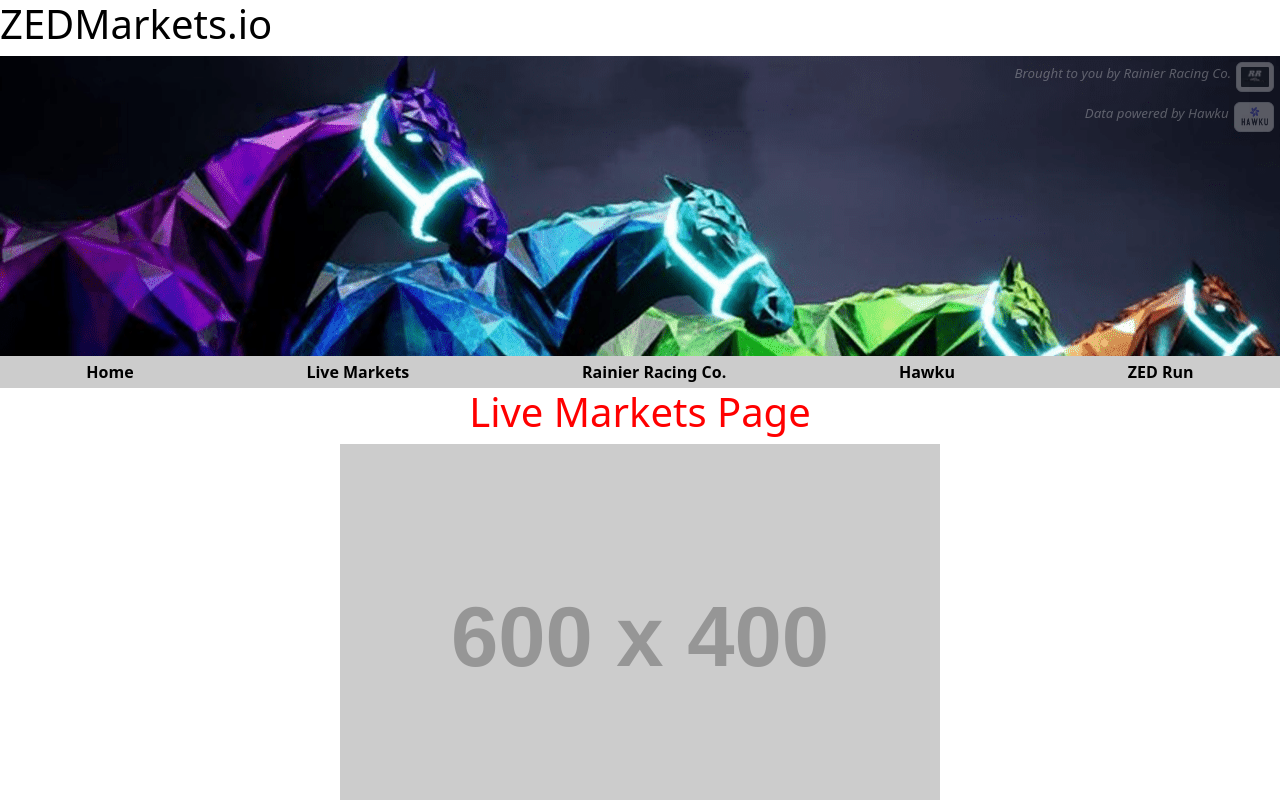
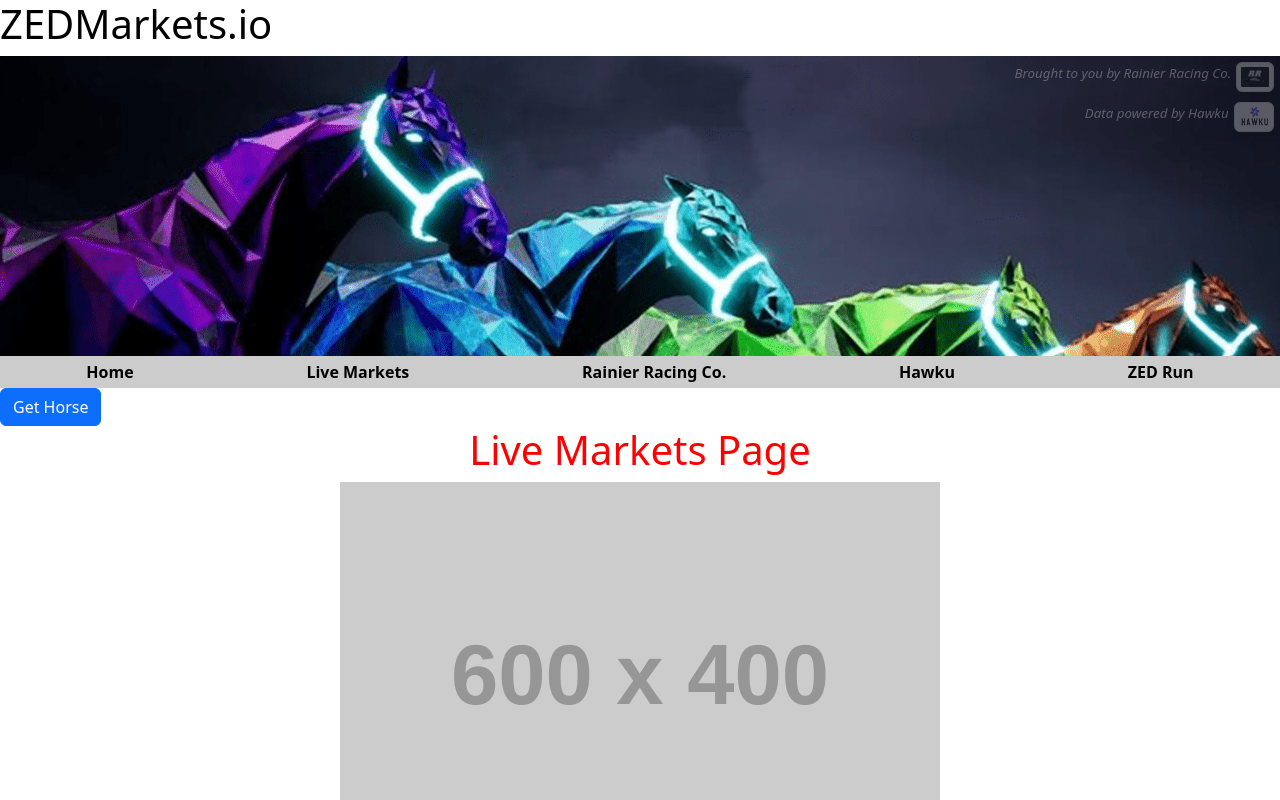
Before and after one commit to Rainier-Racing-Co/zedmarkets, a React (Create React App) app: page /markets in a window 1280 px wide. Shown: the top 800 px of the page. Built offline with nearby package versions, Linux system fonts and the light colour scheme.

Commit message:
Adds API call for individual horse queries. Do not have input available for user. Unsure how to pass horse_ID from form back up to state for query.

```diff
--- a/src/components/App.js
+++ b/src/components/App.js
@@ -6,9 +6,84 @@ import 'bootstrap/dist/css/bootstrap.min.css';
 import LandingPage from './LandingPage.js';
 import LiveMarkets from './LiveMarkets.js';
 import {Route, Routes} from 'react-router-dom';
+import axios from 'axios';
 
+const GRAPHQL_API = 'https://zed-ql.zed.run/graphql';
+const GET_HORSE_DATA_QUERY = `
+query($input: HorseInput) {
+	horse(input: $input) {
+		name
+		nft_id
+		img_url
+		gen
+		bloodline
+		breed_type
+		color
+		inserted_at
+		last_breeding_reset
+		breeding_counter
+		horse_type
+		race_statistic {
+			first_place_finishes
+			second_place_finishes
+			third_place_finishes
+			number_of_races
+			win_rate
+		}
+    offsprings {
+			bloodline
+			breed_type
+			color
+			gen
+			horse_type
+			nft_id
+			race_statistic {
+				first_place_finishes
+				second_place_finishes
+				third_place_finishes
+				number_of_races
+				win_rate
+				positions_per_distance{
+					distance
+					positions{
+						frequency
+						position
+					}
+				}
+			}
+	  }
+  }
+}
+`;
 
 class App extends React.Component {
+  constructor(props) {
+    super(props);
+    this.state = {
+      horses: []
+    };
+  }
+
+  getHorse = async () => {
+    try{
+      const queryResult = await axios.post(
+        GRAPHQL_API, {
+          query: GET_HORSE_DATA_QUERY,
+          variables: {
+            "input": {
+              "horse_id": 4
+            }
+          }
+        });
+      const horseResult = queryResult.data.data.horse;
+      console.log('horseResult', horseResult);
+      this.setState({horses: horseResult});
+      console.log('state: ', this.state.horses);
+    } catch(err) {
+      console.log(err.message);
+    }
+  };
+
   render () {
     return (
       <>
@@ -16,7 +91,7 @@ class App extends React.Component {
         <div className='all-content-container'>
           <Routes>
             <Route exact path="/" element={<LandingPage/>}/>
-            <Route exact path="/markets" element={<LiveMarkets/>}/>
+            <Route exact path="/markets" element={<LiveMarkets getHorse={this.getHorse} horses={this.state.horses}/>}/>
             <Route exact path="*" />
           </Routes>
           {/* {this.props.auth0.isAuthenticated ? <h1>Welcome Back!</h1> : <LandingPage/> } */}
--- a/src/components/LiveMarkets.js
+++ b/src/components/LiveMarkets.js
@@ -1,11 +1,20 @@
 import React from 'react';
 import '../css/LiveMarkets.css';
 import Horse from './Horse.js';
+import {Button} from 'react-bootstrap';
 
 class LiveMarkets extends React.Component {
   render() {
     return(
       <>
+        <div className="horse-test">
+          {/* <Form onSubmit={this.props.getHorse}>
+            <Form.Label>Enter Horse ID</Form.Label>
+            <Form.Control name="horseID" type="number" placeholder='Enter Horse ID'/>
+            <Button type="submit">Get Horse</Button>
+          </Form> */}
+          <Button onClick={this.props.getHorse}>Get Horse</Button>
+        </div>
         <div className="markets-headline">
           <h1 id="markets-title">Live Markets Page</h1>
         </div>
```
